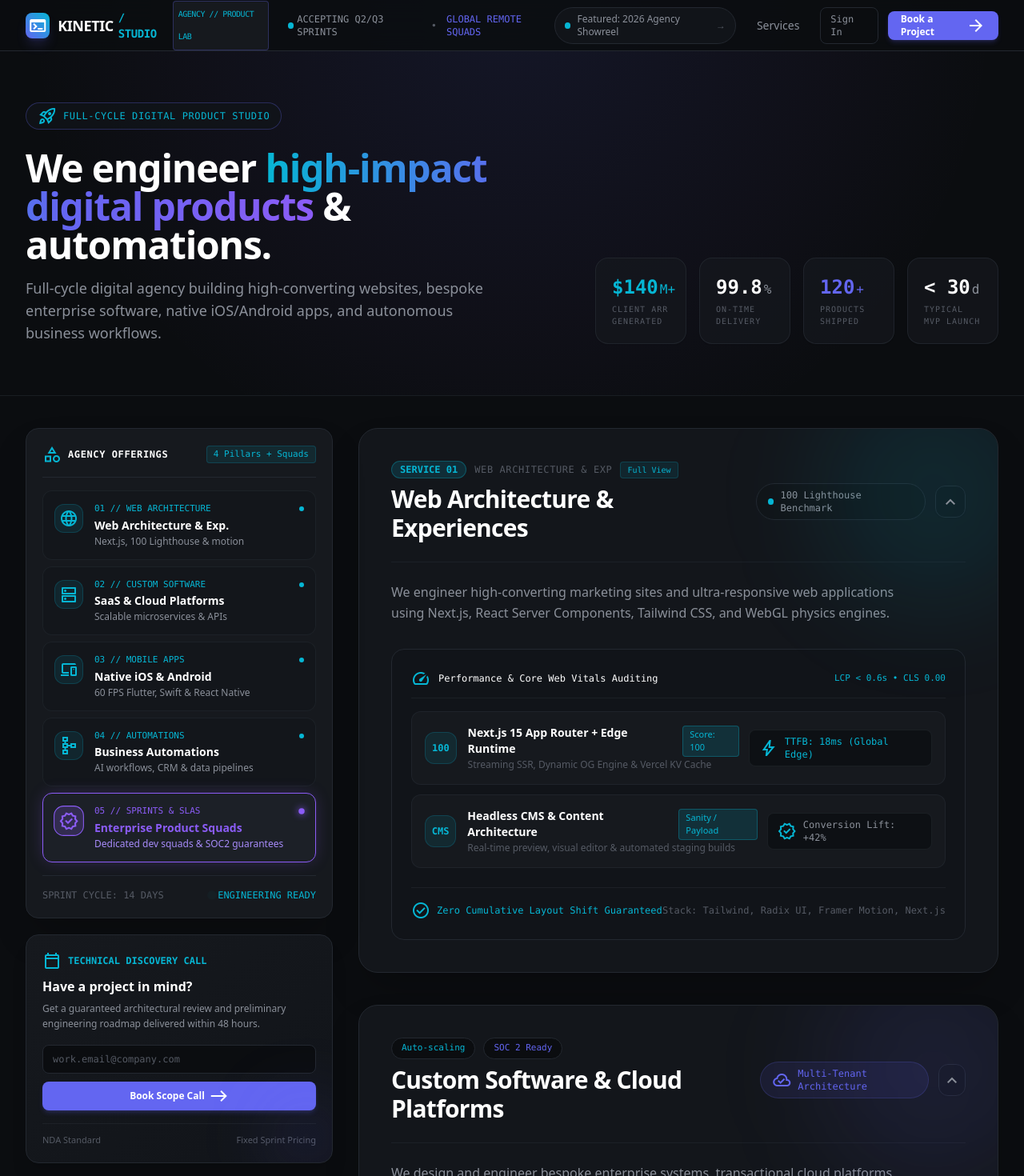
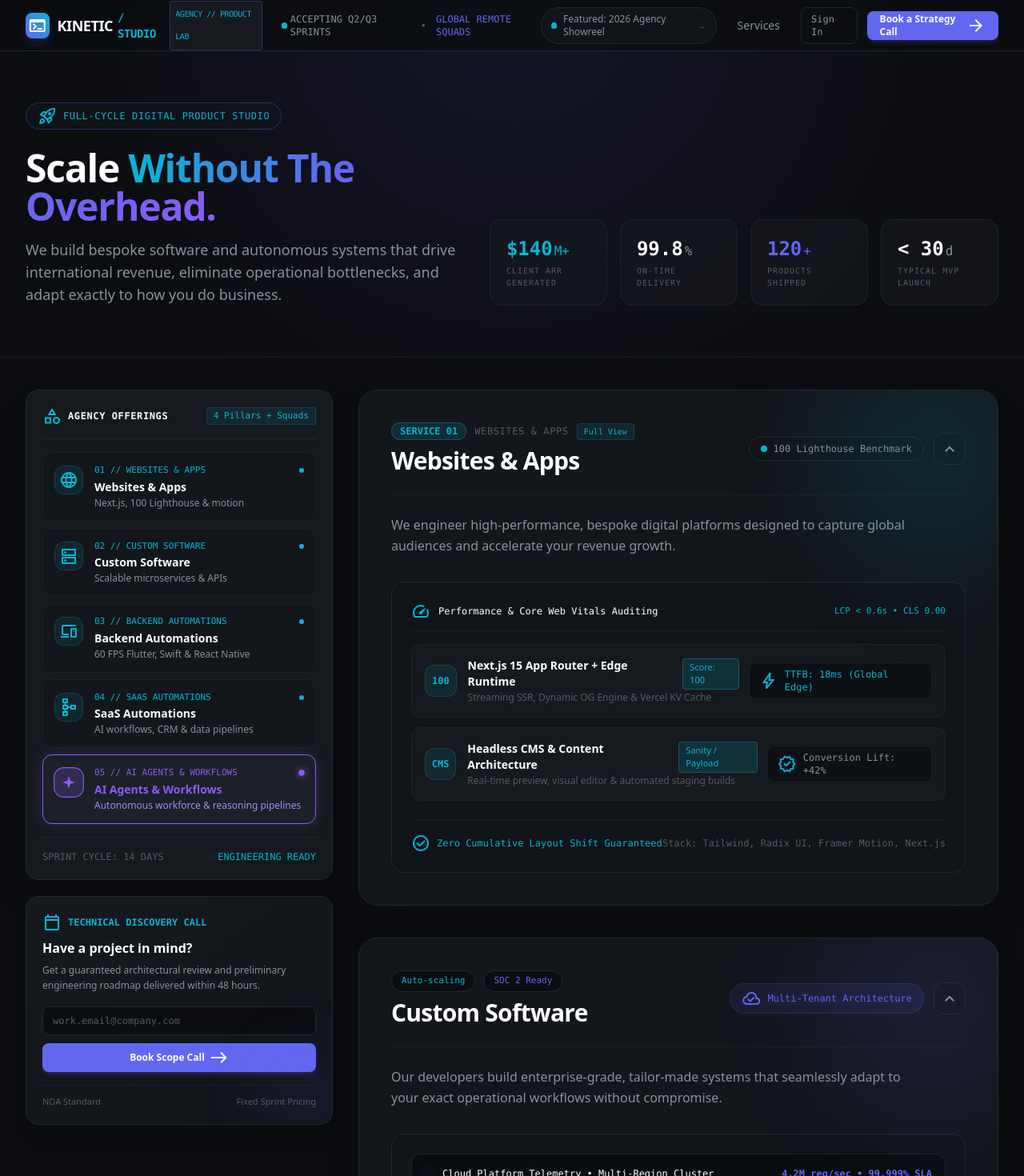
Before and after one commit to sk9931381859-a11y/attendance-web-app, a Next.js app: page / in a window 1280 px wide. Shown: the top 1470 px of the page at 80% size. Built offline with nearby package versions, Linux system fonts and the light colour scheme; a web font is replaced by a local one.

Commit message:
content: perform 1-to-1 copy replacement for hero, service cards, footer, and add AI agent spark SVG icon

```diff
--- a/src/app/page.tsx
+++ b/src/app/page.tsx
@@ -253,38 +253,47 @@ export default function HomePage() {
   const navItems = [
     {
       id: 'service-1',
-      number: '01 // WEB ARCHITECTURE',
-      title: 'Web Architecture & Exp.',
+      number: '01 // WEBSITES & APPS',
+      title: 'Websites & Apps',
       subtitle: 'Next.js, 100 Lighthouse & motion',
       icon: 'language',
     },
     {
       id: 'service-2',
       number: '02 // CUSTOM SOFTWARE',
-      title: 'SaaS & Cloud Platforms',
+      title: 'Custom Software',
       subtitle: 'Scalable microservices & APIs',
       icon: 'dns',
     },
     {
       id: 'service-3',
-      number: '03 // MOBILE APPS',
-      title: 'Native iOS & Android',
+      number: '03 // BACKEND AUTOMATIONS',
+      title: 'Backend Automations',
       subtitle: '60 FPS Flutter, Swift & React Native',
       icon: 'devices',
     },
     {
       id: 'service-4',
-      number: '04 // AUTOMATIONS',
-      title: 'Business Automations',
+      number: '04 // SAAS AUTOMATIONS',
+      title: 'SaaS Automations',
       subtitle: 'AI workflows, CRM & data pipelines',
       icon: 'schema',
     },
     {
       id: 'service-5',
-      number: '05 // SPRINTS & SLAS',
-      title: 'Enterprise Product Squads',
-      subtitle: 'Dedicated dev squads & SOC2 guarantees',
-      icon: 'verified',
+      number: '05 // AI AGENTS & WORKFLOWS',
+      title: 'AI Agents & Workflows',
+      subtitle: 'Autonomous workforce & reasoning pipelines',
+      icon: (
+        <svg
+          className="w-[18px] h-[18px]"
+          viewBox="0 0 24 24"
+          fill="currentColor"
+          aria-hidden="true"
+        >
+          <path d="M12 2L14.4 9.6L22 12L14.4 14.4L12 22L9.6 14.4L2 12L9.6 9.6L12 2Z" />
+        </svg>
+      ),
     },
   ];
 
@@ -344,7 +353,7 @@ export default function HomePage() {
               className="h-9 px-4 rounded-lg bg-[#6366F1] hover:bg-[#8B5CF6] text-white text-xs font-semibold flex items-center gap-1.5 shadow-md shadow-indigo-500/20 transition-all"
               href="#contact"
             >
-              <span>Book a Project</span>
+              <span>Book a Strategy Call</span>
               <span className="material-symbols-outlined text-[16px]">arrow_forward</span>
             </a>
           </div>
@@ -367,14 +376,13 @@ export default function HomePage() {
               <span className="tracking-wider">FULL-CYCLE DIGITAL PRODUCT STUDIO</span>
             </div>
             <h1 className="text-3xl sm:text-4xl lg:text-5xl font-semibold tracking-tight text-white leading-[1.15]">
-              We engineer{' '}
+              Scale{' '}
               <span className="text-transparent bg-clip-text bg-gradient-to-r from-[#06B6D4] via-[#6366F1] to-[#8B5CF6]">
-                high-impact digital products
-              </span>{' '}
-              &amp; automations.
+                Without The Overhead.
+              </span>
             </h1>
             <p className="mt-4 text-[#8B909A] text-base lg:text-lg leading-relaxed max-w-xl">
-              Full-cycle digital agency building high-converting websites, bespoke enterprise software, native iOS/Android apps, and autonomous business workflows.
+              We build bespoke software and autonomous systems that drive international revenue, eliminate operational bottlenecks, and adapt exactly to how you do business.
             </p>
           </div>
           <div className="grid grid-cols-2 sm:grid-cols-4 gap-4">
@@ -454,9 +462,13 @@ export default function HomePage() {
                             : 'bg-[#06B6D4]/10 border-[#06B6D4]/20 text-[#06B6D4] group-hover:scale-105'
                         }`}
                       >
-                        <span className="material-symbols-outlined text-[18px]">
-                          {item.icon}
-                        </span>
+                        {typeof item.icon === 'string' ? (
+                          <span className="material-symbols-outlined text-[18px]">
+                            {item.icon}
+                          </span>
+                        ) : (
+                          item.icon
+                        )}
                       </div>
 
                       <div className="flex-1 min-w-0">
@@ -584,14 +596,14 @@ export default function HomePage() {
                           SERVICE 01
                         </span>
                         <span className="text-xs font-mono text-[#555A64] tracking-wider">
-                          WEB ARCHITECTURE &amp; EXP
+                          WEBSITES &amp; APPS
                         </span>
                         <span className="text-[10px] font-mono px-2 py-0.5 rounded bg-[#06B6D4]/10 text-[#06B6D4] border border-[#06B6D4]/20">
                           {isExpanded ? 'Full View' : 'Half View'}
                         </span>
                       </div>
                       <h2 className="text-2xl sm:text-3xl font-bold tracking-tight text-white group-hover/header:text-[#06B6D4] transition-colors">
-                        Web Architecture &amp; Experiences
+                        Websites &amp; Apps
                       </h2>
                     </div>
                     <div className="flex items-center gap-3">
@@ -620,7 +632,7 @@ export default function HomePage() {
                     }`}
                   >
                     <p className="mt-6 text-base text-[#8B909A] leading-relaxed max-w-2xl">
-                      We engineer high-converting marketing sites and ultra-responsive web applications using Next.js, React Server Components, Tailwind CSS, and WebGL physics engines.
+                      We engineer high-performance, bespoke digital platforms designed to capture global audiences and accelerate your revenue growth.
                     </p>
                     <div className="mt-8 rounded-2xl bg-[#111419]/80 border border-[#232830] p-6 flex flex-col gap-4">
                       <div className="flex items-center justify-between pb-3 border-b border-[#232830]/60">
@@ -726,7 +738,7 @@ export default function HomePage() {
                         </span>
                       </div>
                       <h2 className="text-2xl sm:text-3xl font-bold tracking-tight text-white group-hover/header:text-[#6366F1] transition-colors">
-                        Custom Software &amp; Cloud Platforms
+                        Custom Software
                       </h2>
                     </div>
                     <div className="flex items-center gap-3">
@@ -755,7 +767,7 @@ export default function HomePage() {
                     }`}
                   >
                     <p className="mt-6 text-base text-[#8B909A] leading-relaxed max-w-2xl">
-                      We design and engineer bespoke enterprise systems, transactional cloud platforms, multi-tenant databases, and high-concurrency microservices tailored to your exact business domain.
+                      Our developers build enterprise-grade, tailor-made systems that seamlessly adapt to your exact operational workflows without compromise.
                     </p>
                     <div className="mt-8 rounded-2xl bg-[#111419]/80 border border-[#232830] p-6 flex flex-col gap-5">
                       <div className="bg-[#0B0D10]/90 p-4 rounded-xl border border-[#232830]/80 flex items-center justify-between gap-3">
@@ -849,14 +861,14 @@ export default function HomePage() {
                           SERVICE 03
                         </span>
                         <span className="text-xs font-mono text-[#555A64] tracking-wider">
-                          NATIVE &amp; CROSS-PLATFORM
+                          BACKEND AUTOMATIONS
                         </span>
                         <span className="text-[10px] font-mono px-2 py-0.5 rounded bg-[#06B6D4]/10 text-[#06B6D4] border border-[#06B6D4]/20">
                           {isExpanded ? 'Full View' : 'Half View'}
                         </span>
                       </div>
                       <h2 className="text-2xl sm:text-3xl font-bold tracking-tight text-white group-hover/header:text-[#06B6D4] transition-colors">
-                        Mobile Application Development
+                        Backend Automations
                       </h2>
                     </div>
                     <div className="flex items-center gap-3">
@@ -884,7 +896,7 @@ export default function HomePage() {
                     }`}
                   >
                     <p className="mt-6 text-base text-[#8B909A] leading-relaxed max-w-2xl">
-                      We build frictionless, offline-first iOS and Android applications. From Swift and Kotlin to React Native and Flutter, we deliver intuitive user experiences with fluid 60/120 FPS animations.
+                      We construct resilient, invisible infrastructure that completely eliminates manual data handling and ensures flawless execution across multiple time zones.
                     </p>
 
                     <div className="mt-8 rounded-2xl bg-[#111419]/80 border border-[#232830] p-6 flex flex-col gap-5">
@@ -977,14 +989,14 @@ export default function HomePage() {
                           SERVICE 04
                         </span>
                         <span className="text-xs font-mono text-[#555A64] tracking-wider">
-                          AUTOMATION &amp; WORKFLOWS
+                          SAAS AUTOMATIONS
                         </span>
                         <span className="text-[10px] font-mono px-2 py-0.5 rounded bg-[#6366F1]/10 text-[#6366F1] border border-[#6366F1]/20">
                           {isExpanded ? 'Full View' : 'Half View'}
                         </span>
                       </div>
                       <h2 className="text-2xl sm:text-3xl font-bold tracking-tight text-white group-hover/header:text-[#6366F1] transition-colors">
-                        Business Automations &amp; AI Pipelines
+                        SaaS Automations
                       </h2>
                     </div>
                     <div className="flex items-center gap-3">
@@ -1012,7 +1024,7 @@ export default function HomePage() {
                     }`}
                   >
                     <p className="mt-6 text-base text-[#8B909A] leading-relaxed max-w-2xl">
-                      We eliminate repetitive operations by chaining intelligent AI agents, custom webhooks, ERP/CRM syncs, and financial data pipelines into seamless autonomous engines.
+                      We synchronize your disparate cloud applications into a unified, intelligent ecosystem that scales effortlessly alongside your international expansion.
                     </p>
 
                     {/* Automations 3 Floating Circles & Animated SVG Line */}
@@ -1116,19 +1128,22 @@ export default function HomePage() {
                           SERVICE 05
                         </span>
                         <span className="text-xs font-mono text-[#555A64] tracking-wider">
-                          AGENCY ENGAGEMENT
+                          AI AGENTS &amp; WORKFLOWS
                         </span>
                         <span className="text-[10px] font-mono px-2 py-0.5 rounded bg-[#8B5CF6]/10 text-[#8B5CF6] border border-[#8B5CF6]/20">
                           {isExpanded ? 'Full View' : 'Half View'}
                         </span>
                       </div>
                       <h2 className="text-2xl sm:text-3xl font-bold tracking-tight text-white group-hover/header:text-[#8B5CF6] transition-colors">
-                        Dedicated Engineering Sprints &amp; SLAs
+                        AI Agents &amp; Workflows
                       </h2>
                     </div>
                     <div className="flex items-center gap-3">
-                      <div className="hidden sm:flex font-mono text-xs text-[#8B5CF6] bg-[#8B5CF6]/10 px-3.5 py-1.5 rounded-full border border-[#8B5CF6]/20 font-semibold">
-                        Bi-Weekly Deployments
+                      <div className="hidden sm:flex font-mono text-xs text-[#8B5CF6] bg-[#8B5CF6]/10 px-3.5 py-1.5 rounded-full border border-[#8B5CF6]/20 font-semibold items-center gap-1.5">
+                        <svg className="w-3.5 h-3.5 fill-current" viewBox="0 0 24 24" aria-hidden="true">
+                          <path d="M12 2L14.4 9.6L22 12L14.4 14.4L12 22L9.6 14.4L2 12L9.6 9.6L12 2Z" />
+                        </svg>
+                        <span>AI Agents &amp; Workflows</span>
                       </div>
                       <button
                         aria-label="Toggle section expansion"
@@ -1151,7 +1166,7 @@ export default function HomePage() {
                     }`}
                   >
                     <p className="mt-6 text-base text-[#8B909A] leading-relaxed max-w-2xl">
-                      Augment or replace internal product teams with battle-tested senior engineers, UI/UX systems designers, and DevOps leads running 14-day agile release cycles under enterprise SLAs.
+                      We deploy custom-trained, autonomous AI systems configured to handle complex logic and operate as a permanent extension of your workforce.
                     </p>
 
                     <div className="mt-8 rounded-2xl bg-[#0B0D10] border border-[#232830]/80 p-6 flex flex-col gap-4 font-mono text-xs">
@@ -1223,17 +1238,17 @@ export default function HomePage() {
                   <span className="material-symbols-outlined text-[30px]">rocket_launch</span>
                 </div>
                 <h3 className="text-2xl sm:text-3xl font-bold tracking-tight text-white">
-                  Ready to accelerate your product roadmap?
+                  Ready to automate and scale your operations?
                 </h3>
                 <p className="text-[#8B909A] text-sm leading-relaxed">
-                  Partner with a specialized engineering squad that turns complex web, mobile, and software concepts into scalable market leaders.
+                  Partner with an elite engineering team that builds scalable software and autonomous systems tailored to your unique business logic.
                 </p>
                 <div className="flex flex-col sm:flex-row items-center gap-3 w-full max-w-md pt-3">
                   <a
                     className="w-full sm:flex-1 h-12 bg-[#6366F1] hover:bg-[#8B5CF6] text-white font-semibold text-xs rounded-xl flex items-center justify-center gap-2 shadow-lg transition-all"
                     href="#contact"
                   >
-                    <span>Schedule Technical Discovery</span>
+                    <span>Book a Strategy Call</span>
                     <span className="material-symbols-outlined text-[16px]">arrow_forward</span>
                   </a>
                   <a
@@ -1263,7 +1278,7 @@ export default function HomePage() {
                 <span className="font-bold text-white tracking-tight">KINETIC / STUDIO</span>
               </div>
               <p className="text-xs text-[#8B909A] max-w-sm leading-relaxed">
-                The digital product studio engineering high-performance websites, custom SaaS platforms, mobile applications, and intelligent business automations.
+                The engineering studio building bespoke software and intelligent automations for global businesses.
               </p>
               <div className="flex items-center gap-4 text-xs font-mono text-[#555A64]">
                 <span>© 2026 Kinetic Studio Inc.</span>
```
